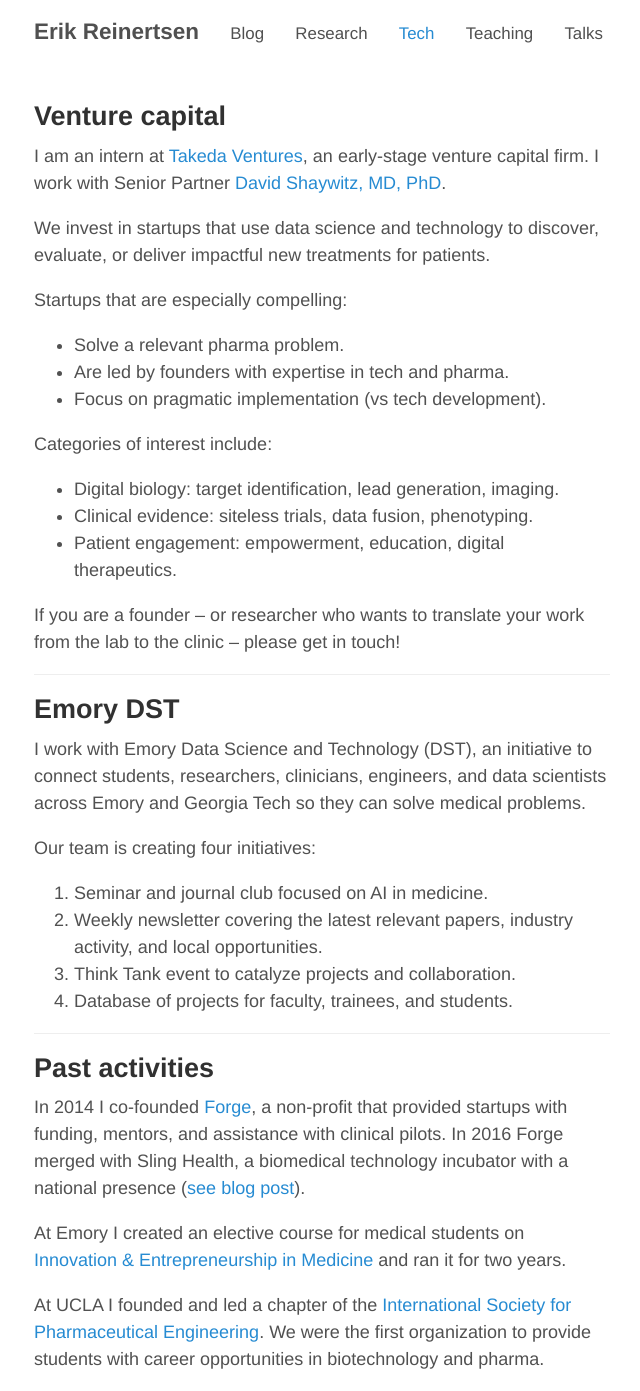
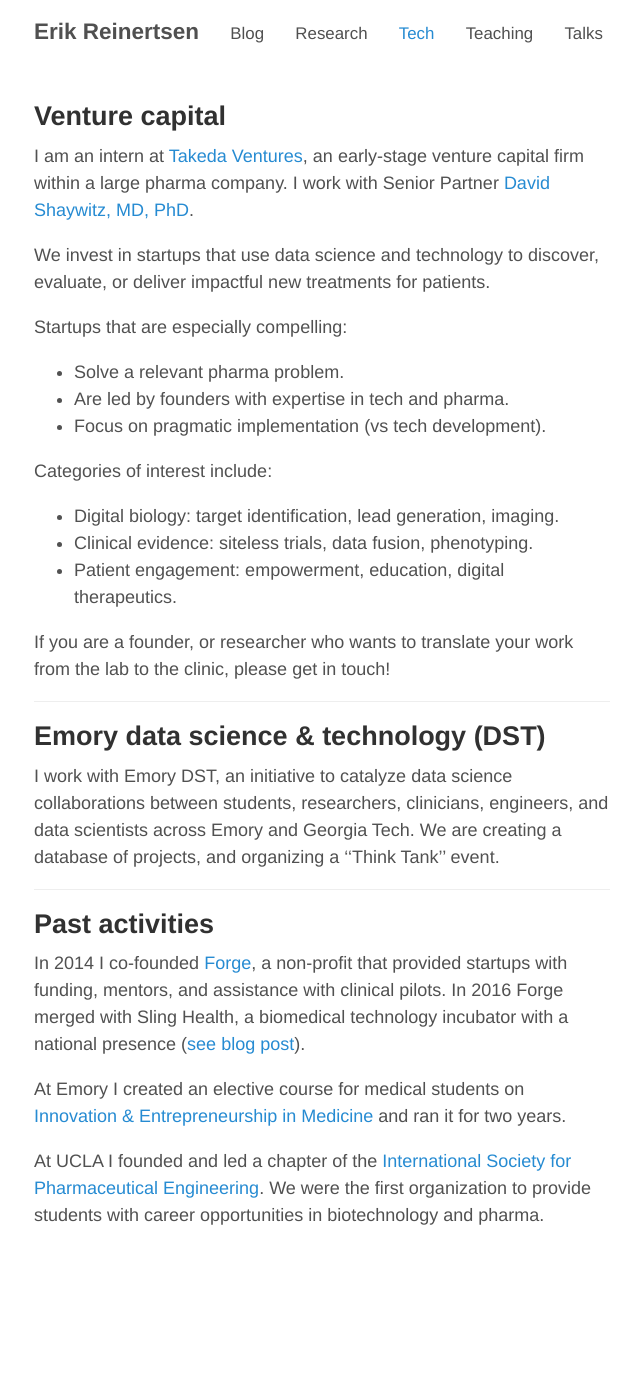
Before and after one commit to erikr/erikr.github.io, a Jekyll site: the page built from tech.md, in a window 1280 px wide. Shown: the whole page, without its empty margins (318-958 px from the left). Built offline with Jekyll 4.4.1, drawn with Linux system fonts in a browser that asks for light colours; nearby versions of some CDN libraries; after the commit the page ends 1247 px from its top, so only the background shows below that.

Commit message:
revised research and tech bios

```diff
--- a/tech.md
+++ b/tech.md
@@ -7,7 +7,7 @@
 
 ## Venture capital
 
-I am an intern at [Takeda Ventures](http://takedaventures.com), an early-stage venture capital firm. I work with Senior Partner [David Shaywitz, MD, PhD](https://www.linkedin.com/in/david-shaywitz-md-phd-232a237/).
+I am an intern at [Takeda Ventures](http://takedaventures.com), an early-stage venture capital firm within a large pharma company. I work with Senior Partner [David Shaywitz, MD, PhD](https://www.linkedin.com/in/david-shaywitz-md-phd-232a237/).
 
 We invest in startups that use data science and technology to discover, evaluate, or deliver impactful new treatments for patients.
 
@@ -21,21 +21,15 @@
 + Clinical evidence: siteless trials, data fusion, phenotyping.
 + Patient engagement: empowerment, education, digital therapeutics.
 
-If you are a founder -- or researcher who wants to translate your work from the lab to the clinic --  please get in touch!
+If you are a founder, or researcher who wants to translate your work from the lab to the clinic, please get in touch!
 
 
 ---
 
-## Emory DST
+## Emory data science & technology (DST)
 
-I work with Emory Data Science and Technology (DST), an initiative to connect students, researchers, clinicians, engineers, and data scientists across Emory and Georgia Tech so they can solve medical problems.
+I work with Emory DST, an initiative to catalyze data science collaborations between students, researchers, clinicians, engineers, and data scientists across Emory and Georgia Tech. We are creating a database of projects, and organizing a ''Think Tank'' event.
 
-Our team is creating four initiatives:
-
-1. Seminar and journal club focused on AI in medicine.
-2. Weekly newsletter covering the latest relevant papers, industry activity, and local opportunities.
-3. Think Tank event to catalyze projects and collaboration.
-4. Database of projects for faculty, trainees, and students.
 
 ---
 
```
Also changed, not shown: research.md (+1 -1 lines).
